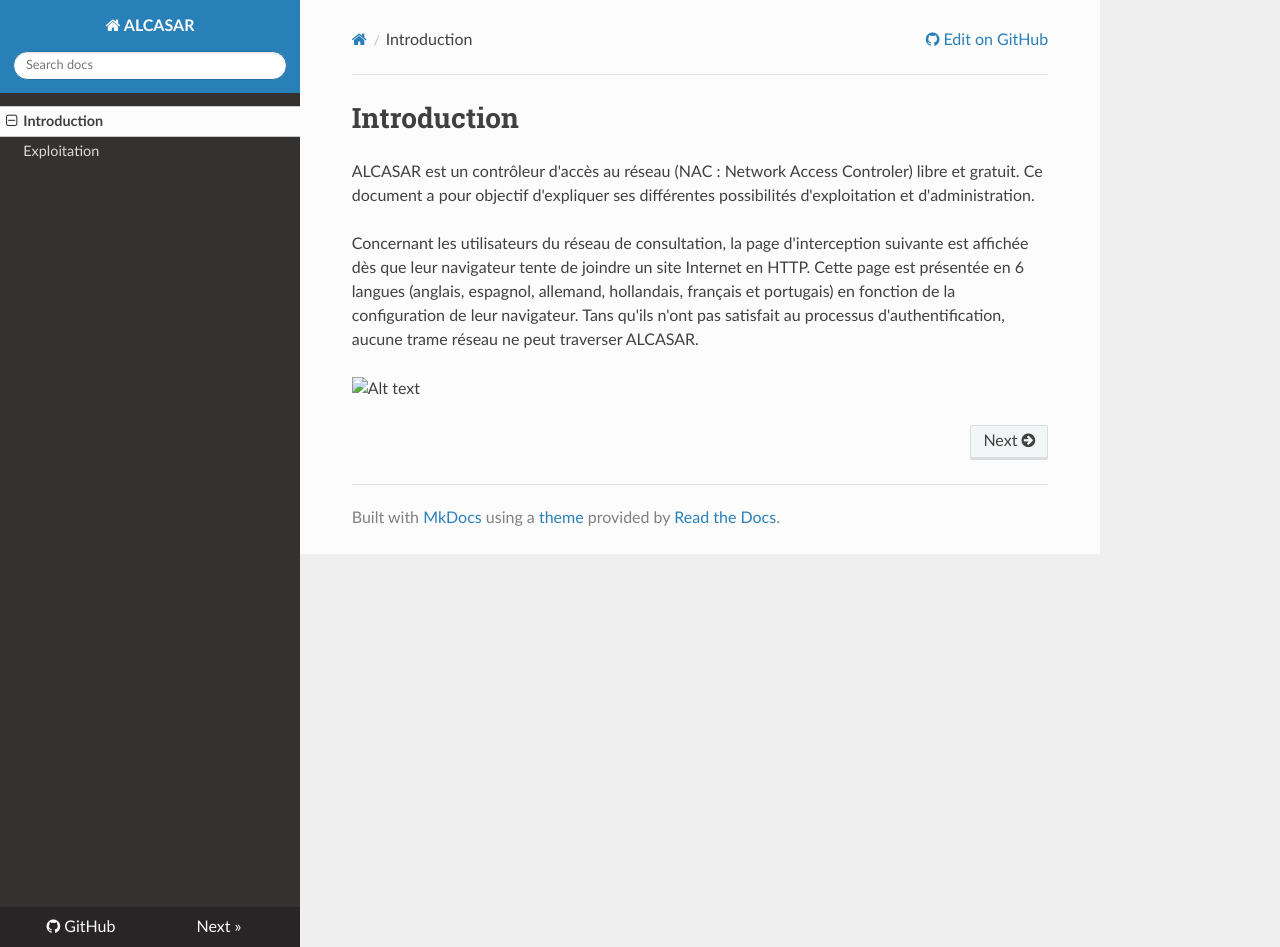
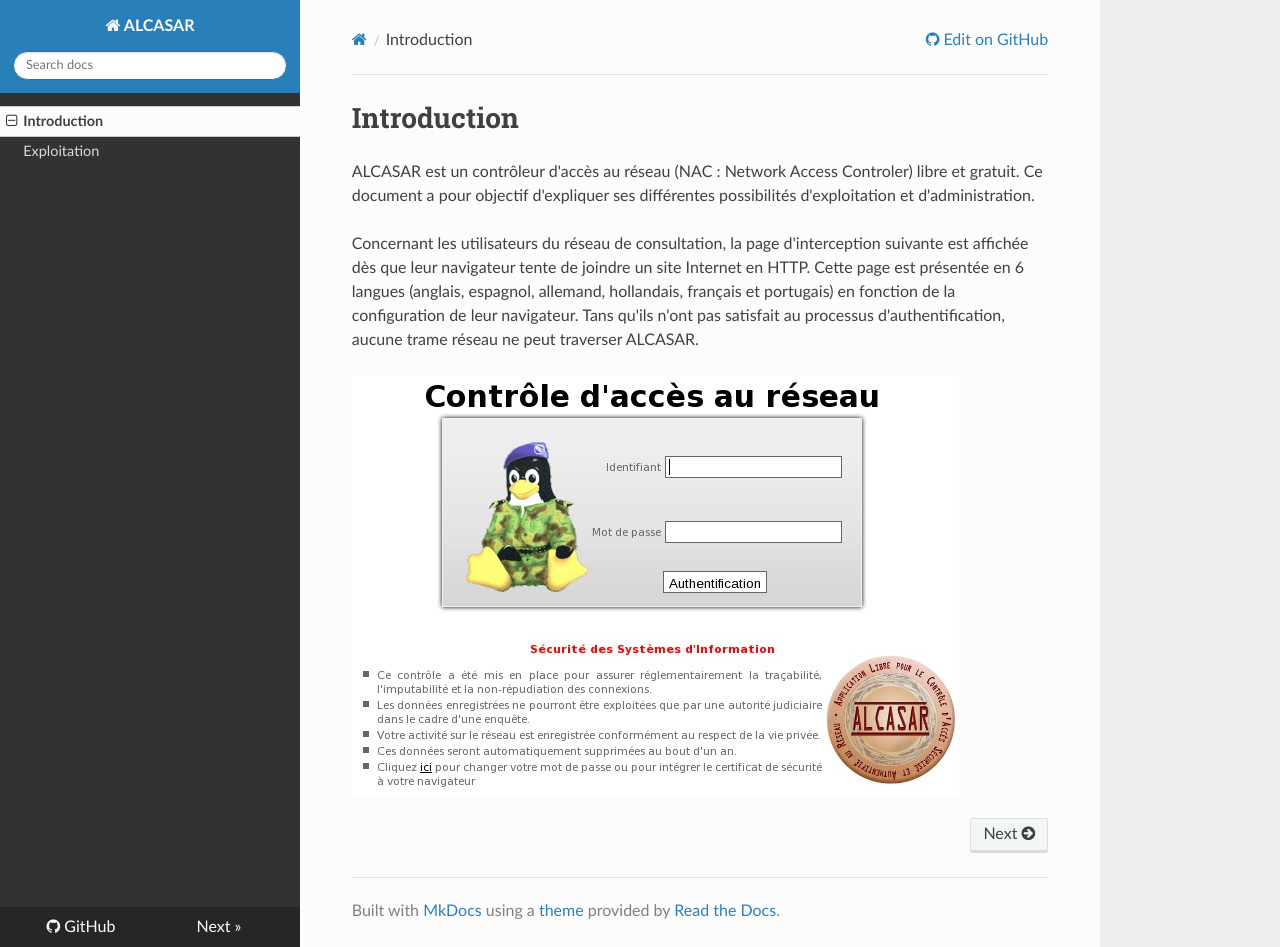
Before and after one commit to Bettyna-Bourcier2/Alcasar-documentation, an MkDocs documentation site: the page built from docs/index.md, in a window 1280 px wide and 947 px high. Built offline with MkDocs 1.6.1, drawn with Linux system fonts in a browser that asks for light colours; nearby versions of some CDN libraries; old or Windows-style settings are respelled for this version of MkDocs.

Commit message:
fix image path

```diff
--- a/docs/index.md
+++ b/docs/index.md
@@ -9,4 +9,4 @@ navigateur tente de joindre un site Internet en HTTP. Cette page est présentée
 allemand, hollandais, français et portugais) en fonction de la configuration de leur navigateur. Tans qu'ils n'ont
 pas satisfait au processus d'authentification, aucune trame réseau ne peut traverser ALCASAR.
 
-![Alt text](../images/img.png)
+![Alt text](images/img.png)
```
Also changed, not shown: docs/images/img.png (renamed from images/img.png).
